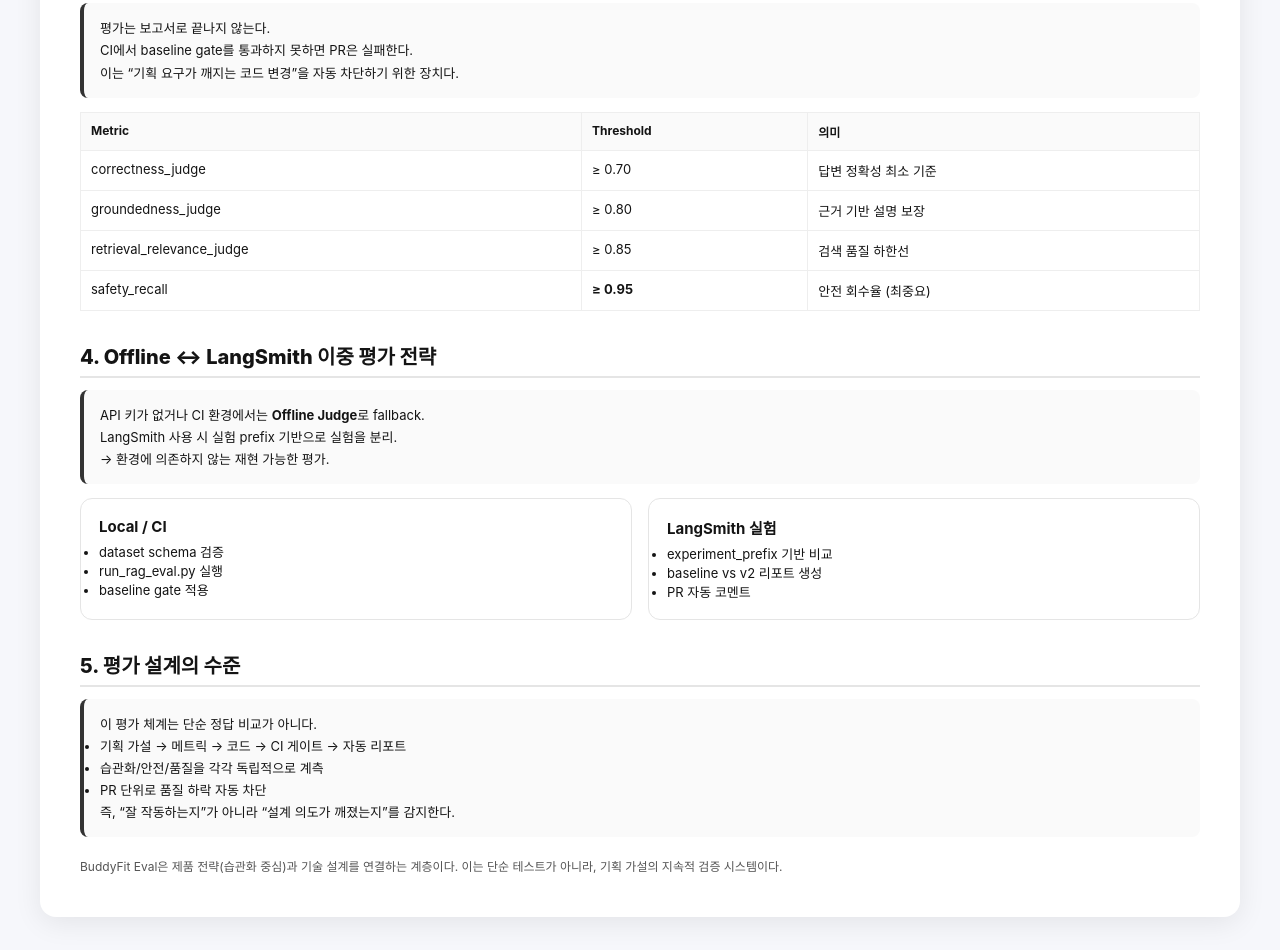
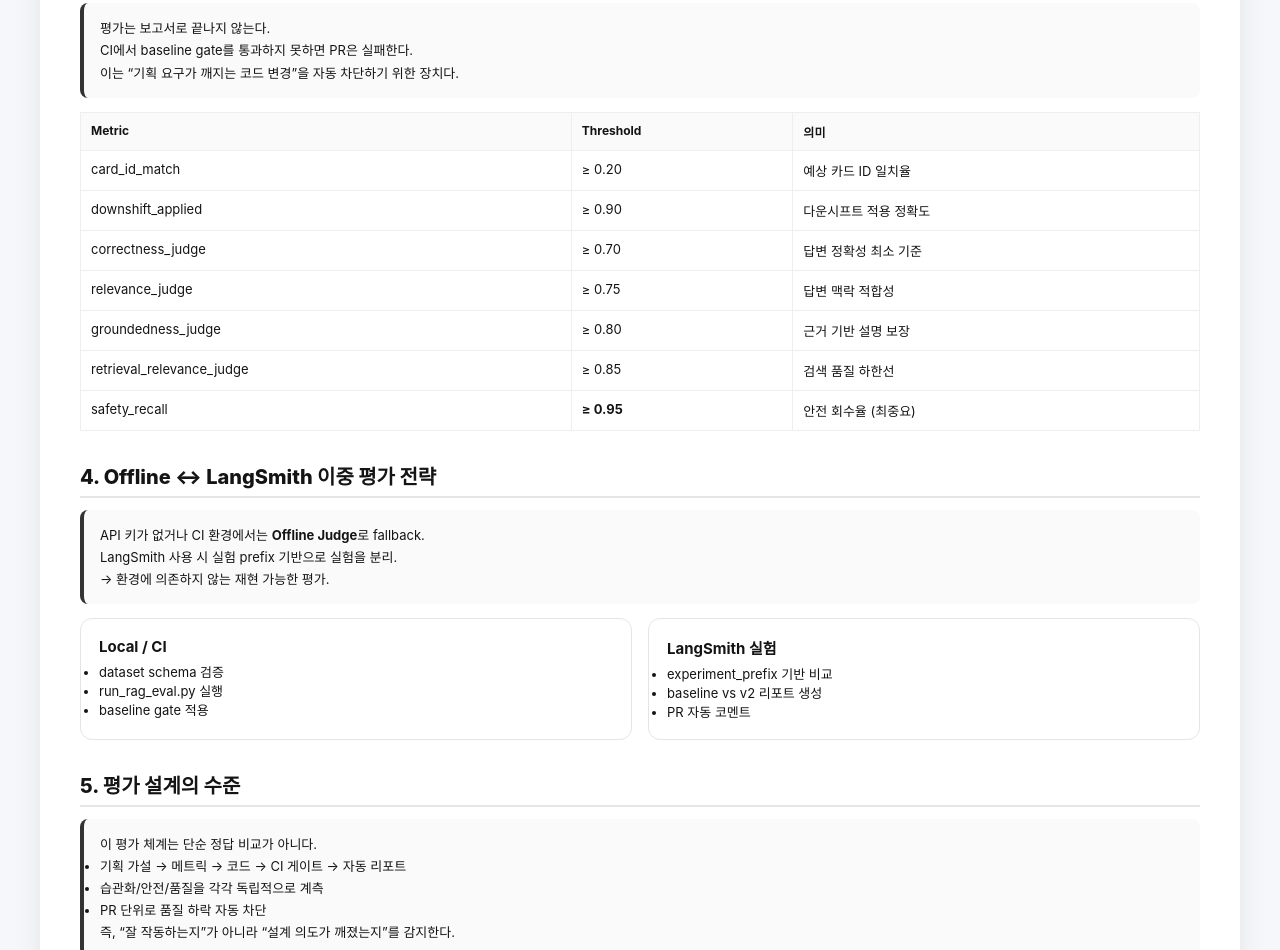
Before and after one commit to ayeonlee99/buddyfit_plan, a plain HTML site: page docs/Evaluation_Architecture.html in a window 1280 px wide. Shown: the part 1020-1970 px from the top of the page. Drawn offline with Linux system fonts and the light colour scheme.

Commit message:
fix: sesac-buddyfit 실제 구현과 문서 불일치 수정
- architecture_.html: Planner 단계에 Pattern Override(다운시프트) 추가
- RAG_Vector_Architecture.html: 검색 단계 순서 수정 (Re-ranking → Safety Gate)
- State_Memory_Architecture.html: equipment_level → equipment_owned
- Event_Funnel_Architecture.html: NUDGE_SENT → NUDGE_BUTTON_SENT
- Evaluation_Architecture.html: 누락된 baseline gate 메트릭 3개 추가
  (card_id_match, downshift_applied, relevance_judge)
- REQ_mapping.html: Long Memory 반영 경로, Intervention 메모리 타입,
  Output 입력/이벤트, PostAction 메모리 타입 수정

Co-Authored-By: Claude Opus 4.6 <noreply@anthropic.com>

```diff
--- a/docs/Evaluation_Architecture.html
+++ b/docs/Evaluation_Architecture.html
@@ -187,9 +187,24 @@ CI에서 baseline gate를 통과하지 못하면 PR은 실패한다.<br>
 </thead>
 <tbody>
 <tr>
+<td>card_id_match</td>
+<td>≥ 0.20</td>
+<td>예상 카드 ID 일치율</td>
+</tr>
+<tr>
+<td>downshift_applied</td>
+<td>≥ 0.90</td>
+<td>다운시프트 적용 정확도</td>
+</tr>
+<tr>
 <td>correctness_judge</td>
 <td>≥ 0.70</td>
 <td>답변 정확성 최소 기준</td>
+</tr>
+<tr>
+<td>relevance_judge</td>
+<td>≥ 0.75</td>
+<td>답변 맥락 적합성</td>
 </tr>
 <tr>
 <td>groundedness_judge</td>
```
Also changed, not shown: docs/Event_Funnel_Architecture.html (+1 -1 lines), docs/RAG_Vector_Architecture.html (+5 -5 lines), docs/REQ_mapping.html (+6 -6 lines), docs/State_Memory_Architecture.html (+1 -1 lines), docs/architecture_.html (+1 -0 lines).
